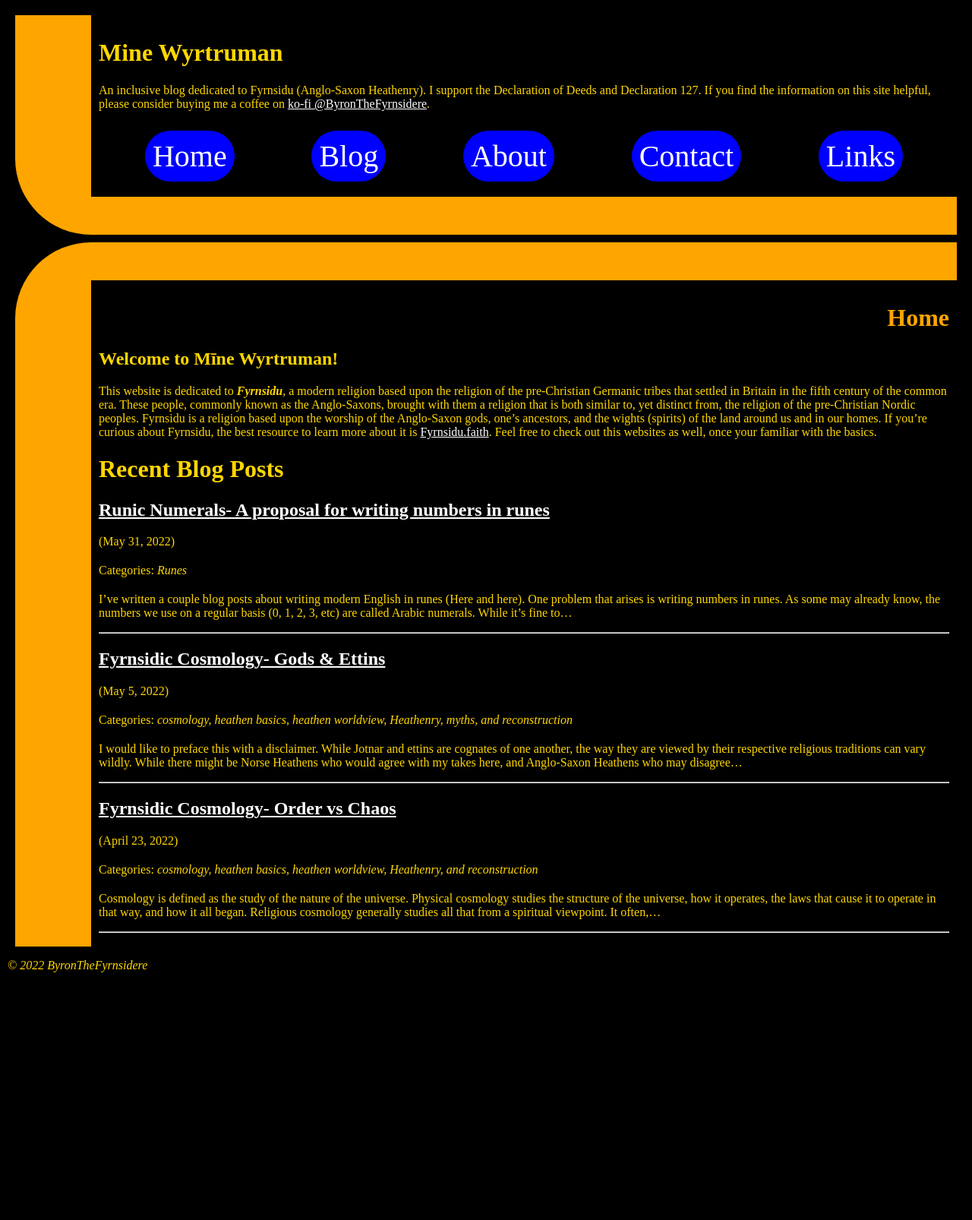
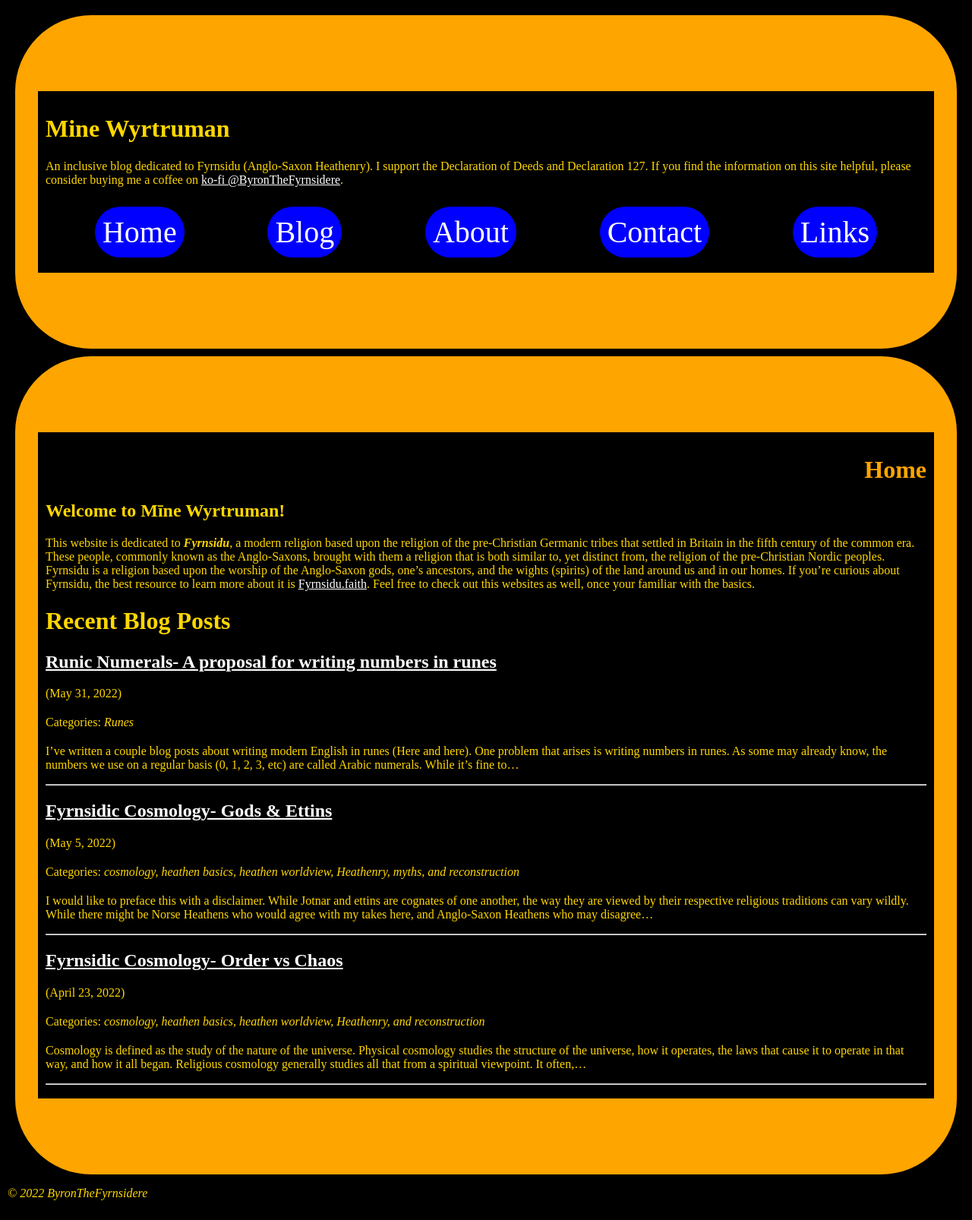
Before and after one commit to byronpendason/byronpendason.github.io, a Jekyll site: the page built from index.md, in a window 1280 px wide. Shown: the whole page at 76% size. Built offline with Jekyll 4.4.1, drawn with Linux system fonts in a browser that asks for light colours; our own code applies the rules of GitHub Pages for plain Markdown files; comment, search, counter and statistics services are not loaded; before the commit the page ends 1306 px from its top, so only the background shows below that.

Commit message:
Update style.css

```diff
--- a/css/style.css
+++ b/css/style.css
@@ -11,9 +11,9 @@
         margin: 10px;
         padding: 10px;
         border-style: solid;
-        border-width: 0px 0px 50px 100px;
+        border-width: 100px 30px;
         border-color: orange;
-        border-radius: 0px 0px 0px 100px;
+        border-radius: 100px;
       }
       nav ul {
         display: flex;
@@ -28,7 +28,7 @@
         margin-right: auto;
         padding: 10px;
         background-color: blue;
-        color: black;
+        color: purple;
         border-radius: 50px;
       }
       nav ul li a {
@@ -45,9 +45,9 @@
       #content {
         margin: 10px;
         padding: 10px;
-        border-radius: 100px 0px 0px 0px;
+        border-radius: 100px;
         border-style: solid;
-        border-width: 50px 0px 0px 100px;
+        border-width: 100px 30px;
         border-color: orange;
         color: gold;
       }
```
